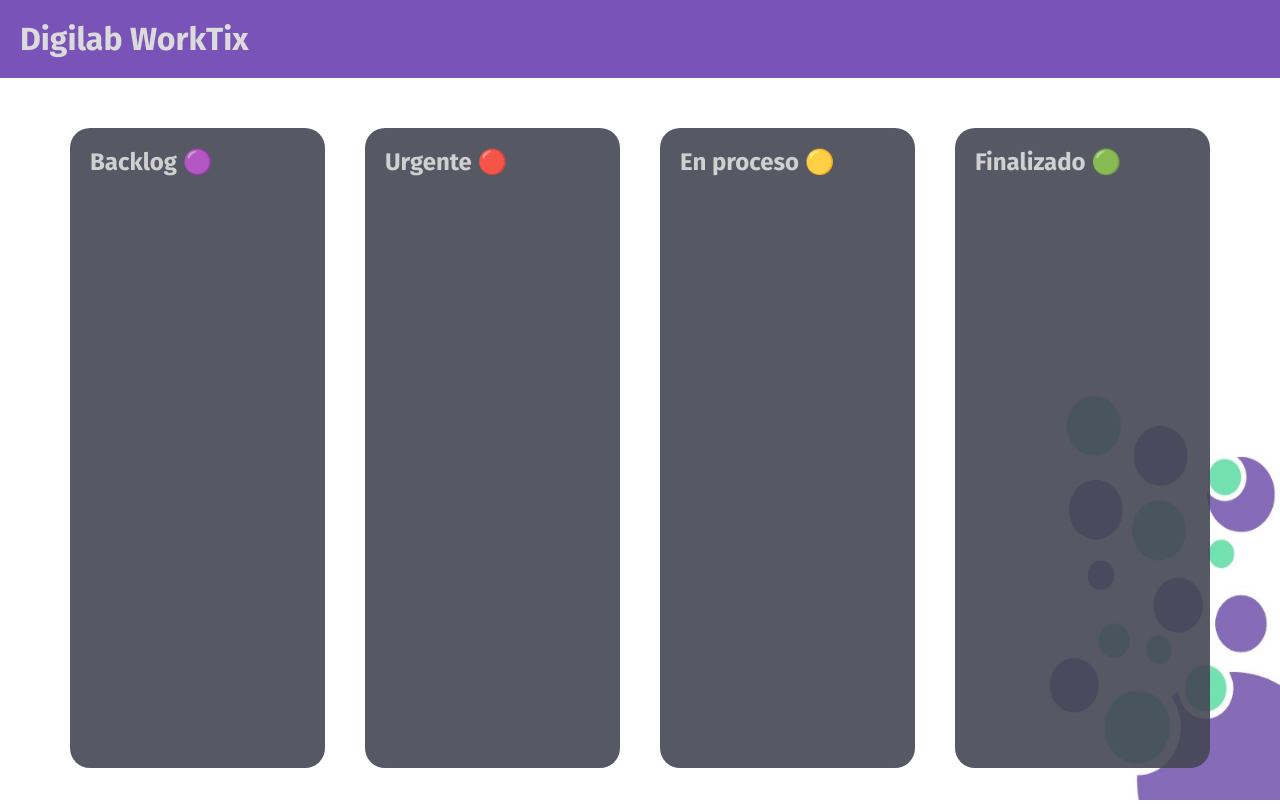
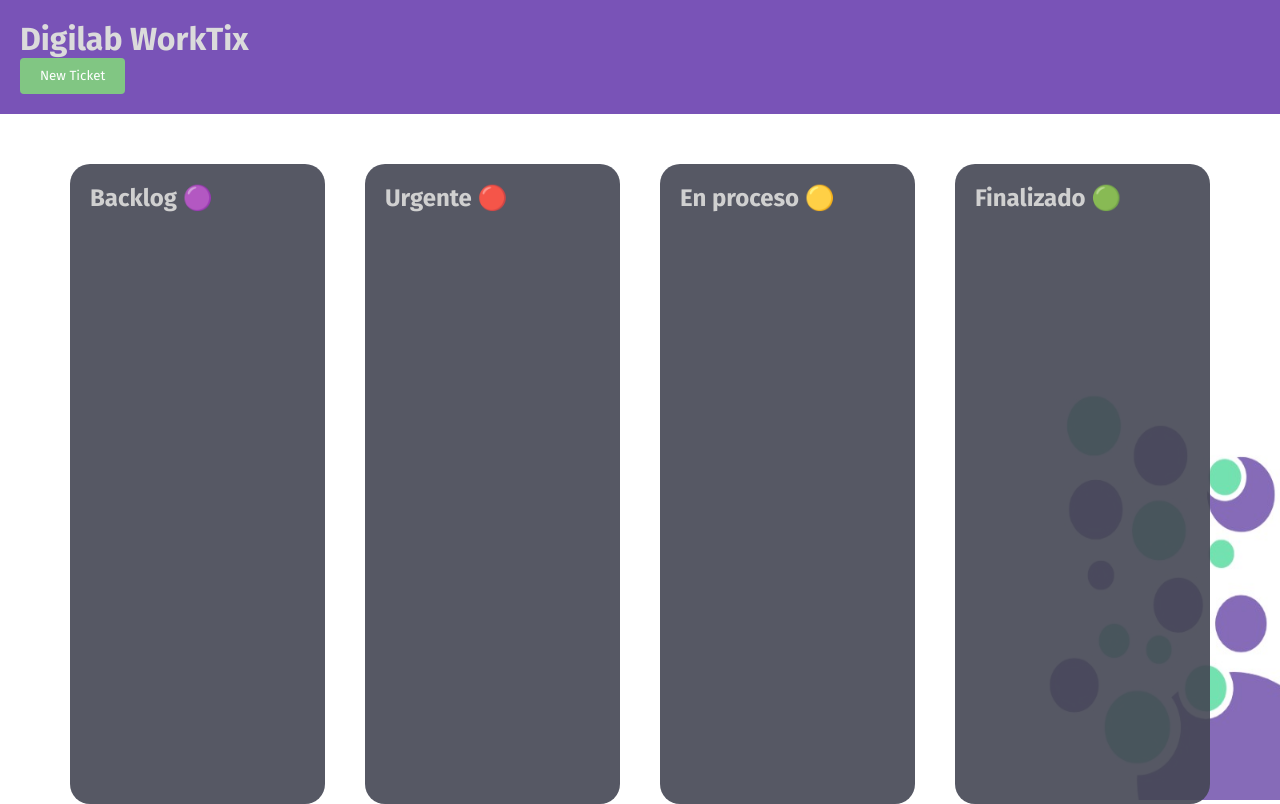
Before and after one commit to Carlosduguz18/Proyecto-MesaAyuda, a plain HTML site: page backupTickets.html in a window 1280 px wide. Drawn offline with nearby package versions, Linux system fonts and the light colour scheme.

Commit message:
Acomodación de Carpeta

```diff
--- a/Proyecto Ing Software/backupTickets.html
+++ b/backupTickets.html
@@ -17,6 +17,8 @@
             <div class="title-dashboard">
               <h1 class="title">Digilab WorkTix</h1>
             </div>
+
+            <button id="newTicketButton">New Ticket</button>
 
         </header>
 
--- a/Proyecto Ing Software/css/style.css
+++ b/css/style.css
@@ -400,6 +400,16 @@ button#nextButton:hover {
     opacity: 0.7;
 }
 
+button#newTicketButton {
+    background-color: #4CAF50;
+    color: white;
+    padding: 10px 20px;
+    border: none;
+    border-radius: 4px;
+    cursor: pointer;
+    text-align: right;
+}
+
 .title-dashboard{
     margin: 0;
     color: #ccc;
```
Also changed, not shown: formulario.html (renamed from Proyecto Ing Software/formulario.html), img/Fondo-Borroso.jpeg (renamed from Proyecto Ing Software/img/Fondo-Borroso.jpeg), img/Fondo-Formulario.jpeg (renamed from Proyecto Ing Software/img/Fondo-Formulario.jpeg), img/Fondo-Pagina.jpeg (renamed from Proyecto Ing Software/img/Fondo-Pagina.jpeg), img/Logo-Digilab.jpeg (renamed from Proyecto Ing Software/img/Logo-Digilab.jpeg), img/Logo.png (renamed from Proyecto Ing Software/img/Logo.png), img/usuario.jpg (renamed from Proyecto Ing Software/img/usuario.jpg), js/dragDrop.js (renamed from Proyecto Ing Software/js/dragDrop.js), js/formulario.js (renamed from Proyecto Ing Software/js/formulario.js), js/login.js (renamed from Proyecto Ing Software/js/login.js), js/tickets.js (renamed from Proyecto Ing Software/js/tickets.js), login.html (renamed from Proyecto Ing Software/login.html), ticketsOptions.html (renamed from Proyecto Ing Software/ticketsOptions.html), 1 other file.
